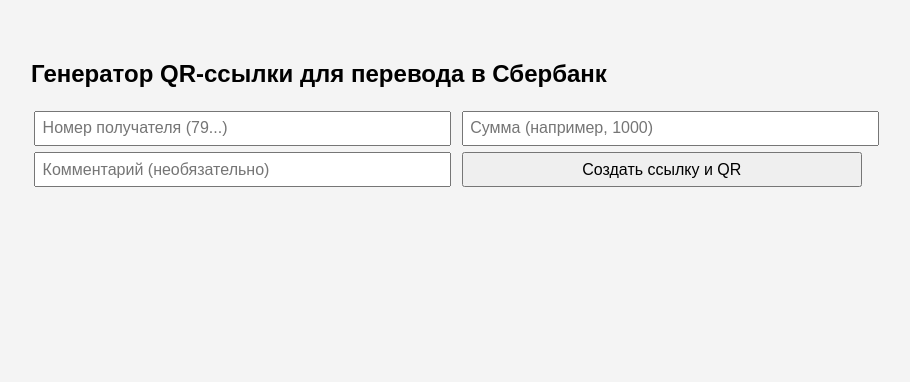
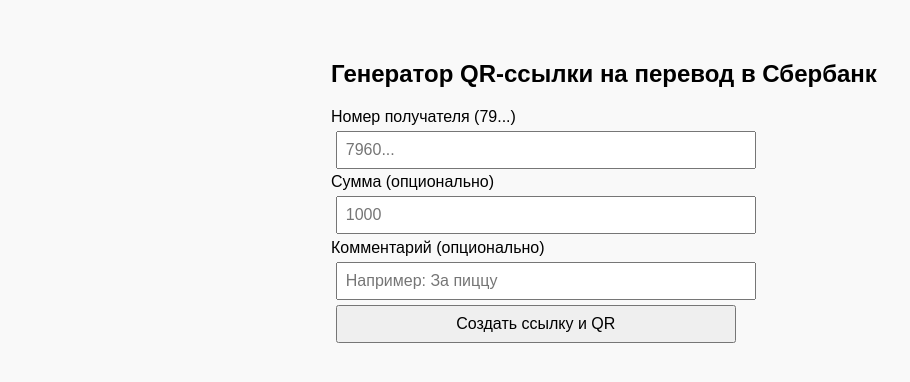
Before and after one commit to Payallway/sber_deep, a plain HTML site: page index.html in a window 1280 px wide. Shown: the whole page, without its empty margins (9-919 px from the left). Drawn offline with Linux system fonts and the light colour scheme.

Commit message:
Update index.html

```diff
--- a/index.html
+++ b/index.html
@@ -4,23 +4,32 @@
   <meta charset="UTF-8">
   <title>Генератор QR для Сбера</title>
   <style>
-    body { font-family: sans-serif; padding: 2em; background: #f4f4f4; }
-    input, button { font-size: 16px; padding: 0.4em; margin: 0.2em; width: 100%; max-width: 400px; }
+    body { font-family: sans-serif; padding: 2em; background: #f9f9f9; }
+    input, button { font-size: 16px; padding: 0.5em; margin: 0.3em; width: 100%; max-width: 400px; display: block; }
     #qr { margin-top: 20px; }
+    #qr img { border: 1px solid #ccc; padding: 10px; background: white; }
+    .container { max-width: 600px; margin: auto; }
   </style>
 </head>
 <body>
+  <div class="container">
+    <h2>Генератор QR-ссылки на перевод в Сбербанк</h2>
 
-  <h2>Генератор QR‑ссылки для перевода в Сбербанк</h2>
+    <label>Номер получателя (79...)</label>
+    <input id="phone" placeholder="7960..." />
 
-  <input id="phone" placeholder="Номер получателя (79...)" />
-  <input id="amount" placeholder="Сумма (например, 1000)" />
-  <input id="comment" placeholder="Комментарий (необязательно)" />
-  <button onclick="generate()">Создать ссылку и QR</button>
+    <label>Сумма (опционально)</label>
+    <input id="amount" placeholder="1000" />
 
-  <p id="result-link"></p>
-  <div id="qr"></div>
-  <button id="download" style="display:none;" onclick="downloadQR()">Скачать QR</button>
+    <label>Комментарий (опционально)</label>
+    <input id="comment" placeholder="Например: За пиццу" />
+
+    <button onclick="generate()">Создать ссылку и QR</button>
+
+    <p id="result-link"></p>
+    <div id="qr"></div>
+    <button id="download" style="display:none;" onclick="downloadQR()">Скачать QR</button>
+  </div>
 
   <script>
     function generate() {
@@ -33,7 +42,7 @@
         return;
       }
 
-      const base = "https://payallway.github.io/sber_deep/";
+      const base = "https://payallway.github.io/sber_deep/redirect.html";
       let url = base + "?phone=" + phone;
       if (amount) url += "&amount=" + amount;
       if (comment) url += "&comment=" + encodeURIComponent(comment);
@@ -52,6 +61,5 @@
       a.click();
     }
   </script>
-
 </body>
 </html>
```
